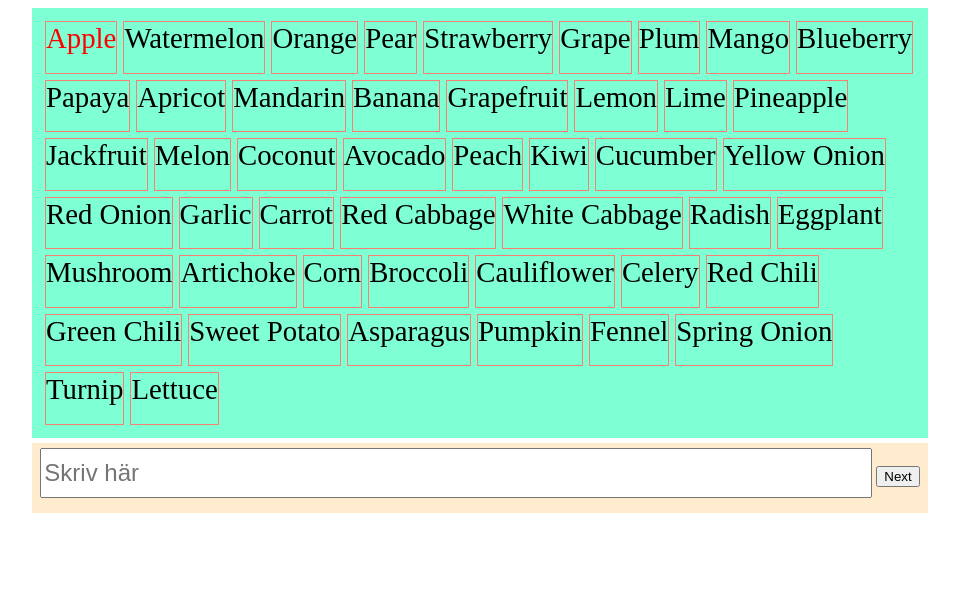
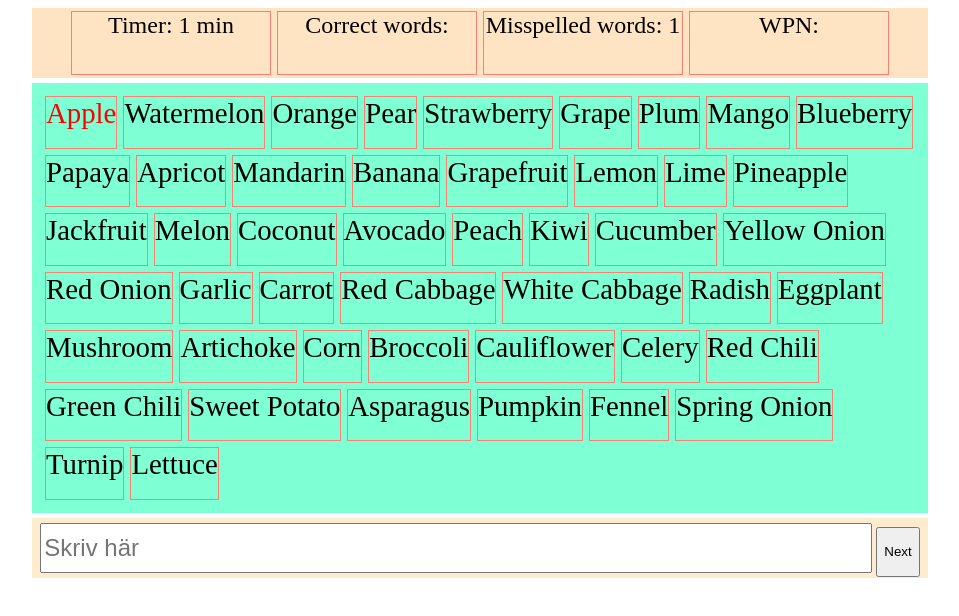
Before and after one commit to wiaxx/jstypew, a website: page index.html in a window 1280 px wide. Both pictures are taken after a click on the button "Next". Shown: the whole page, without its empty margins (160-1119 px from the left). Drawn offline with Linux system fonts and the light colour scheme.

Commit message:
timer tillagd

```diff
--- a/index.html
+++ b/index.html
@@ -10,6 +10,12 @@
 </head>
 <body>
 
+    <div class="result">
+        <span class="timer">Timer</span>
+        <span class="right">Correct words: </span>
+        <span class="wrong">Misspelled words: </span>
+        <span class="stat">WPN: </span>
+    </div>
 
     <div class="base">
     </div>
@@ -20,5 +26,7 @@
         <!-- <input type="button" value="Next" id="sendInput" onclick="sendSubmit()"> -->
     </form>
 
+
+
 </body>
 </html>
--- a/script.js
+++ b/script.js
@@ -80,9 +80,15 @@ document.querySelector("#txtHolder").addEventListener('submit', (e) => {
     sendSubmit();
 });
 
+// press space för button
+
+
+
 // grön och rödmarkera vid rätt och felskrivning
 
 let i = 0;
+let misspelled = 0;
+let correct = 0;
 
 function sendSubmit () {
     let txtHolder = document.querySelector("#txt").value;
@@ -91,9 +97,55 @@ function sendSubmit () {
         document.querySelector(`.a${i}`).style.color = "green";
         // newSpan.classList.add("correctAns"); //alternativ lösning för styling
         i++;
+        correct++;
+        document.querySelector(".right").innerHTML = "Correct words: " + correct;
         document.querySelector("#txtHolder").reset();
-        // lägg till clear/reset här när det är rätt
     } else {
         document.querySelector(`.a${i}`).style.color = "red";
+        misspelled++;
+        document.querySelector(".wrong").innerHTML = "Misspelled words: " + misspelled
     }
 }
+
+// one minute count down timer
+
+let seconds = 60;
+let timer;
+
+function startTimer() {
+    if (seconds < 60) {
+        document.querySelector(".timer").innerHTML = seconds
+    }
+        if (seconds > 0) {
+            seconds--;
+        } else {
+            clearInterval(timer);
+            document.querySelector(".stat").innerHTML = "WPN " + correct;
+            alert("Times up!");
+        }
+}
+
+document.querySelector("#txt").onkeypress = function() {
+    if (!timer) {
+        timer = window.setInterval(function() {
+            startTimer();
+        }, 1000);
+    }
+}
+
+document.querySelector(".timer").innerHTML = "Timer: 1 min"
+
+
+
+/*
+PRIO
+- byta ord på space, space triggar funktionen
+- accuracy, hur många % rätt/fel
+- en mins timer, wpn
+- declarera document.querySel som variable högst upp och kalla på dessa
+
+- fetcha ord och slumpa
+- välj vilket språk skriva på
+- leaderboard, input namn innan start. Backend håller infon
+-
+*/
--- a/style.css
+++ b/style.css
@@ -17,7 +17,7 @@
     background-color: blanchedalmond;
     margin: 0 auto 5px auto;
     width: 70vw;
-    height: 70px;
+    height: 60px;
     text-align: center;
     padding: 5px;
 }
@@ -28,9 +28,29 @@
     font-size: 1.5rem;
 }
 
+#sendInput {
+    height: 50px;
+}
+
 span {
     margin: 3px;
     border: 1px solid salmon;
+}
+
+.result {
+    background-color: bisque;
+    width: 70vw;
+    height: 70px;
+    margin: 0 auto 5px auto;
+    display: flex;
+    justify-content: center;
+}
+
+.right, .wrong, .timer, .stat {
+    display: inline-block;
+    width: 200px;
+    text-align: center;
+    font-size: 1.5rem;
 }
 
 .correctAns {
```
